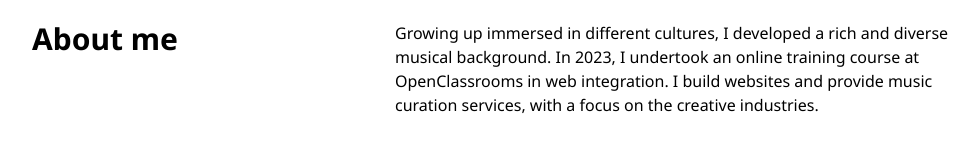
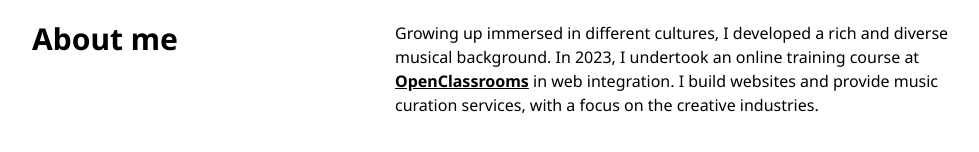
Before and after one commit to mvoisin64/PROJET-FINAL, a React (Vite) app: page /#/ in a window 1280 px wide. Shown: the part 1911-2063 px from the top of the page, without its empty margins (245-1224 px from the left). Built offline with nearby package versions, Linux system fonts and the light colour scheme.

Commit message:
lien openclassrooms update sur about me

```diff
--- a/src/Components/AboutMe/AboutMe.jsx
+++ b/src/Components/AboutMe/AboutMe.jsx
@@ -7,7 +7,7 @@ function AboutMe() {
       <h2 className='text-3xl mb-4 text-center font-bold pb-14'>About me</h2>
 
       <p>Growing up immersed in different cultures, I developed a rich and diverse musical background.
-        In 2023, I undertook an online training course at <a href="https://openclassrooms.com/fr/">OpenClassrooms</a> in web integration.
+        In 2023, I undertook an online training course at <a className='font-bold underline' href="https://openclassrooms.com/fr/">OpenClassrooms</a> in web integration.
         I build websites and provide music curation services, with a focus on the creative industries.
       </p>
 
```
